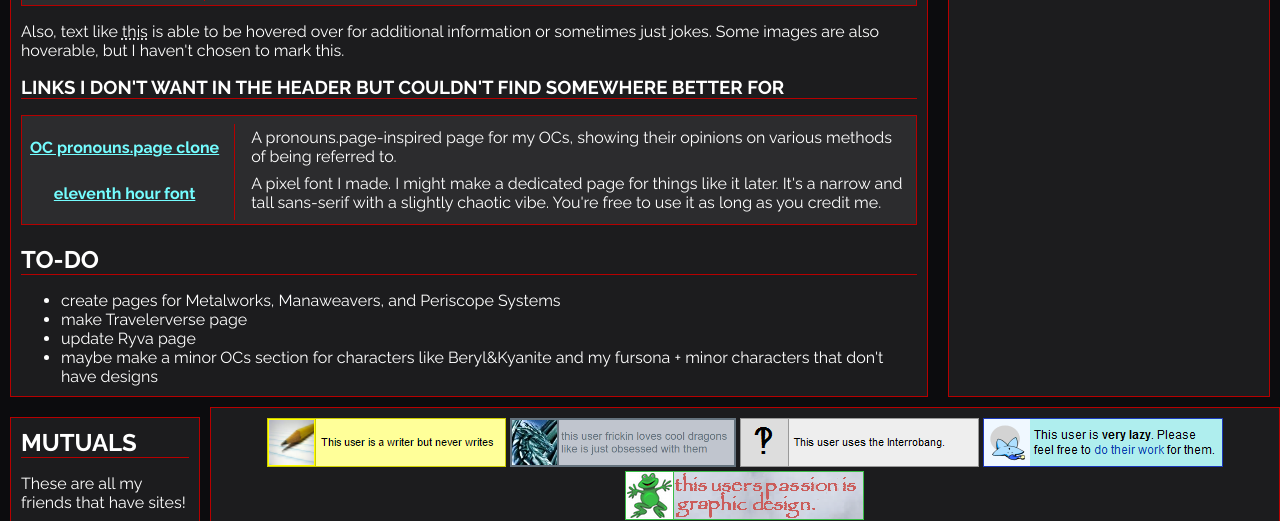
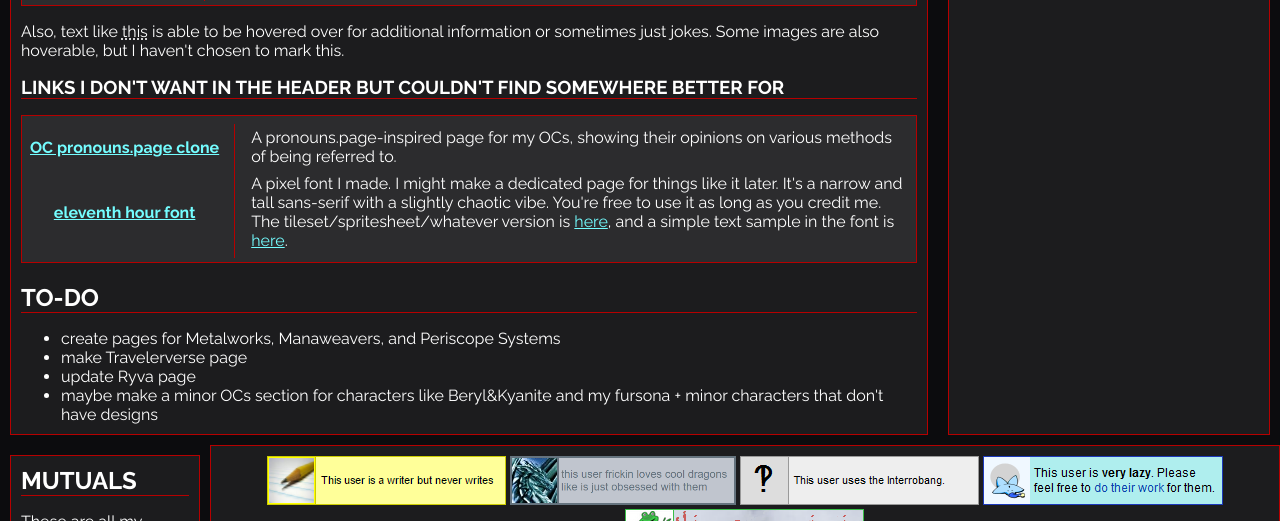
Before and after one commit to Verbina29/verbina29.neocities.org, a plain HTML site: page index.html in a window 1280 px wide. Shown: the part 1445-1966 px from the top of the page. Drawn offline with Linux system fonts and the light colour scheme.

Commit message:
more eleventh hour font bits

```diff
--- a/index.html
+++ b/index.html
@@ -82,7 +82,7 @@
               <dt><a href="pronouns.html">OC pronouns.page clone</a></dt>
                 <dd>A pronouns.page-inspired page for my OCs, showing their opinions on various methods of being referred to.</dd>
               <dt><a href="misc/eleventh hour.ttf">eleventh hour font</a></dt>
-                <dd>A pixel font I made. I might make a dedicated page for things like it later. It's a narrow and tall sans-serif with a slightly chaotic vibe. You're free to use it as long as you credit me.
+                <dd>A pixel font I made. I might make a dedicated page for things like it later. It's a narrow and tall sans-serif with a slightly chaotic vibe. You're free to use it as long as you credit me. The tileset/spritesheet/whatever version is <a href="misc/eleventh hour.png">here</a>, and a simple text sample in the font is <a href="misc/eleventh_hour_text.png">here</a>.
             </dl>
           </p>
           <h2 class="multi">TO-DO</h2>
```
Also changed, not shown: misc/eleventh hour.png (added), misc/eleventh_hour_text.png (added).
